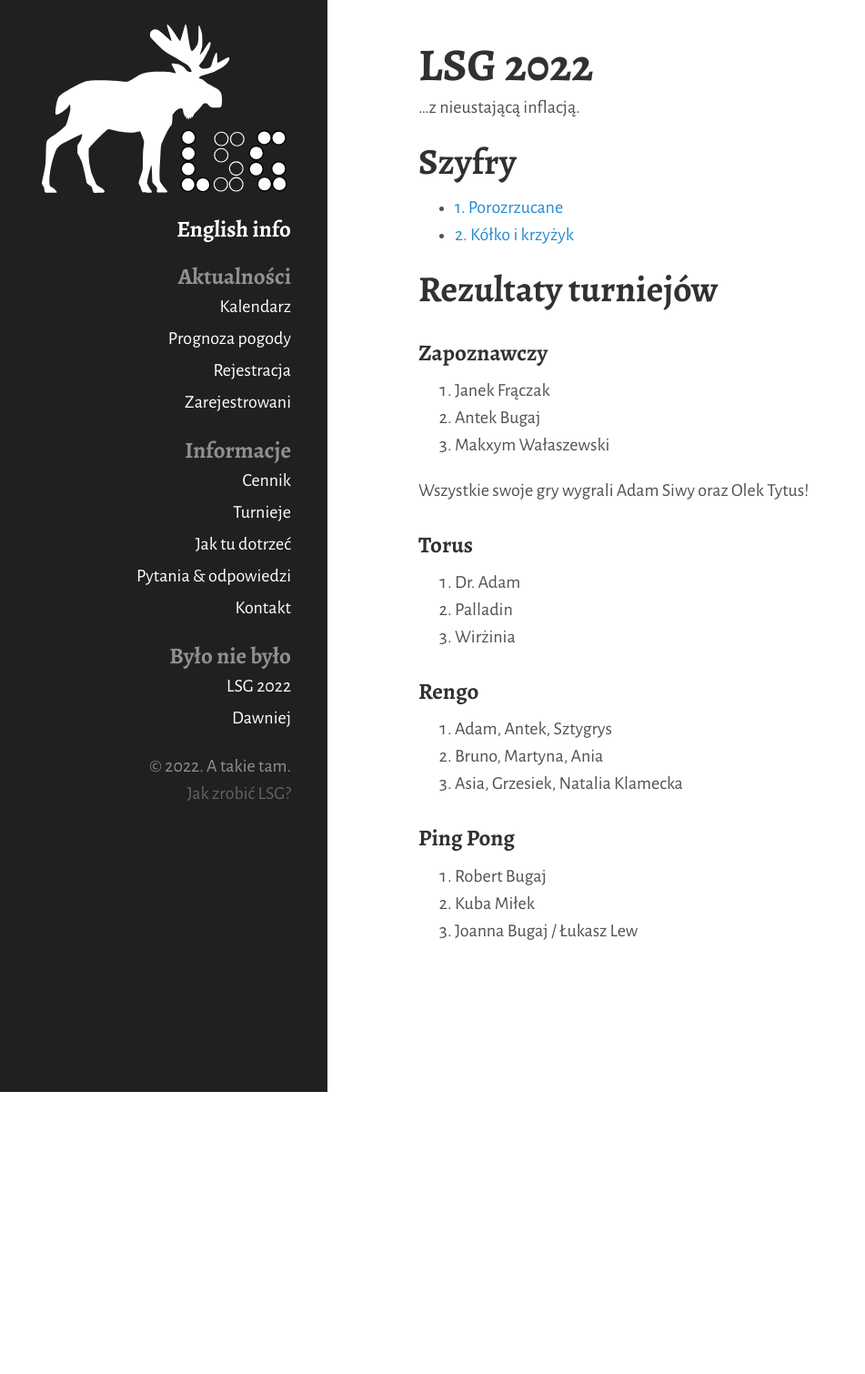
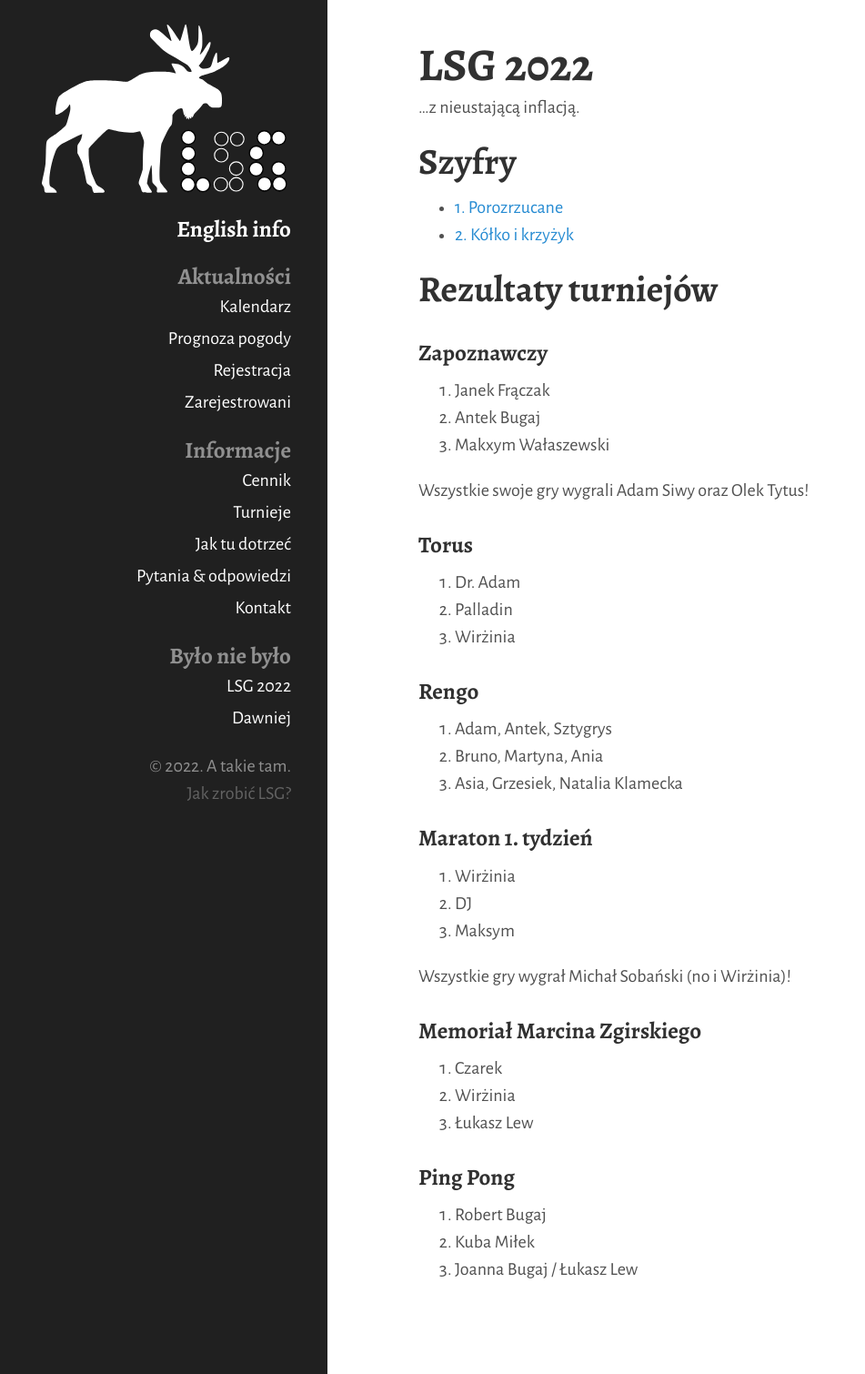
Before and after one commit to tasuki/lsg, a Jekyll site: the page built from 2022.md, in a window 1280 px wide. Shown: the whole page at 91% size, without its empty margins (0-951 px from the left). Built offline with Jekyll 4.4.1, drawn with Linux system fonts in a browser that asks for light colours; nearby versions of some CDN libraries; before the commit the page ends 1200 px from its top, so only the background shows below that.

```diff
--- a/2022.md
+++ b/2022.md
@@ -34,6 +34,20 @@ Wszystkie swoje gry wygrali Adam Siwy oraz Olek Tytus!
 2. Bruno, Martyna, Ania
 3. Asia, Grzesiek, Natalia Klamecka
 
+### Maraton 1. tydzień
+
+1. Wirżinia
+2. DJ
+3. Maksym
+
+Wszystkie gry wygrał Michał Sobański (no i Wirżinia)!
+
+### Memoriał Marcina Zgirskiego
+
+1. Czarek
+2. Wirżinia
+3. Łukasz Lew
+
 ### Ping Pong
 
 1. Robert Bugaj
--- a/calendar/cal-2.rst
+++ b/calendar/cal-2.rst
@@ -27,7 +27,7 @@
 +---------+------------+------------+------------+------------+------------+------------+------------+------------+            +
 | 19:00   | Kolacja                                                                                               |            |
 +---------+------------+------------+------------+------------+------------+------------+------------+------------+            +
-| 20:00   | Licytacja  |            | 2\. Siasia | Konkurs    | Drugi      | Blitz      |            | Licytacja  |            |
-+---------+------------+            + wykład     + tsumego    + szyfr      + rozdanie   +            +------------+            +
-| 21:00   | Ognisko    |            |            |            |            | nagród     |            | Ognisko    |            |
+| 20:00   | Licytacja  |            | 2\. Siasia | Konkurs    | Drugi      | Blitz      | Licytacja  |            |            |
++---------+------------+            + wykład     + tsumego    + szyfr      + rozdanie   +------------+            +            +
+| 21:00   | Ognisko    |            |            |            |            | nagród     | Ognisko    |            |            |
 +---------+------------+------------+------------+------------+------------+------------+------------+------------+------------+
```
